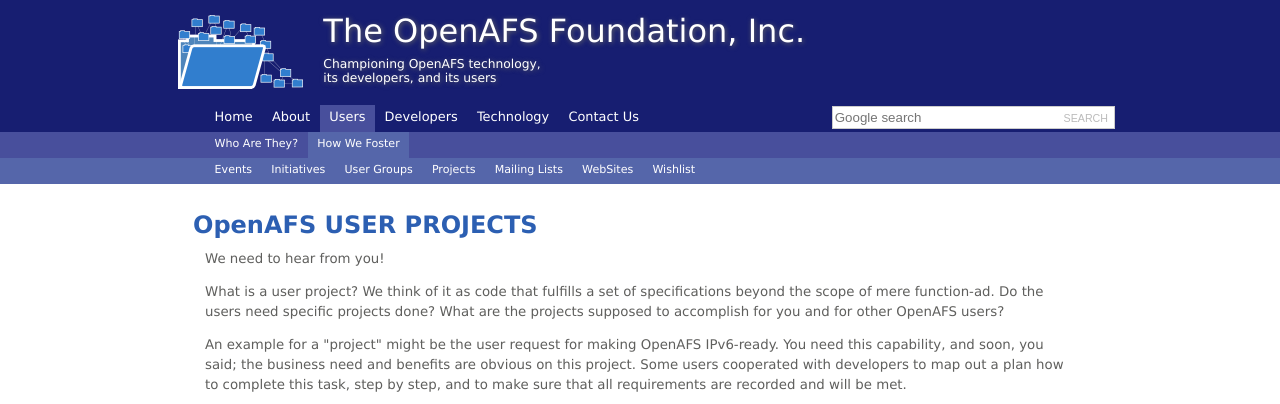
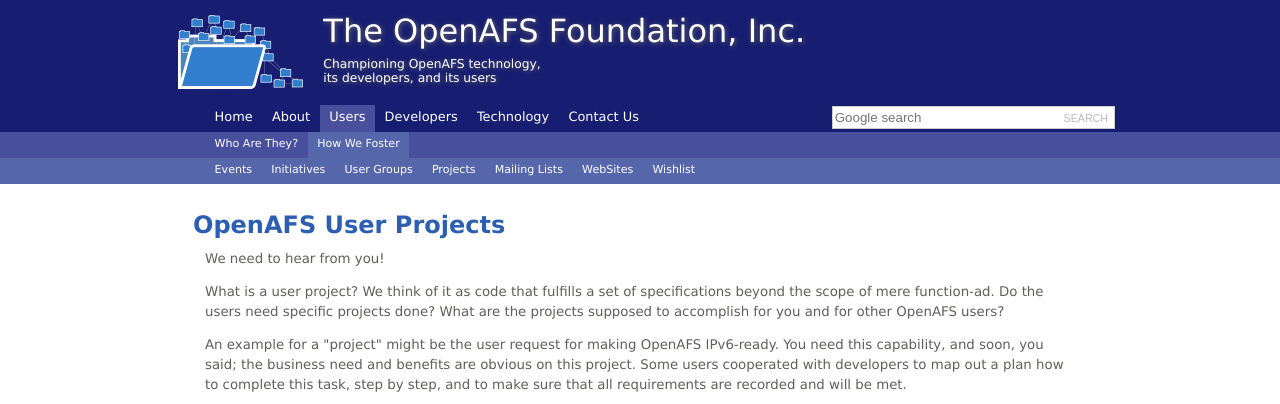
Before and after one commit to openafsfoundation/openafsfoundation.org, a Jekyll site: the page built from users/projects/index.md, in a window 1280 px wide. Shown: the top 404 px of the page. Built offline with Jekyll 4.4.1, drawn with Linux system fonts in a browser that asks for light colours.

```diff
--- a/users/projects/index.md
+++ b/users/projects/index.md
@@ -3,7 +3,7 @@ title: Projects
 nav: [users,how]
 ---
 
-## OpenAFS USER PROJECTS ##
+## OpenAFS User Projects ##
 
 We need to hear from you!
 
```
